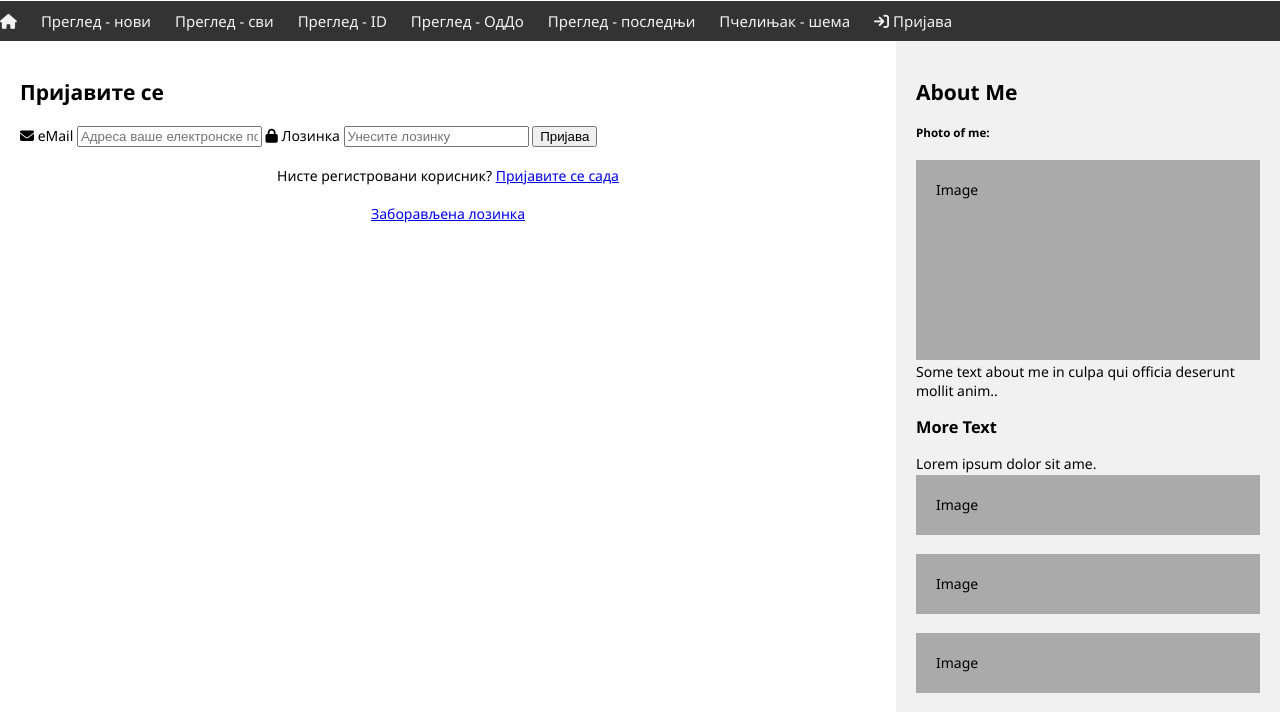
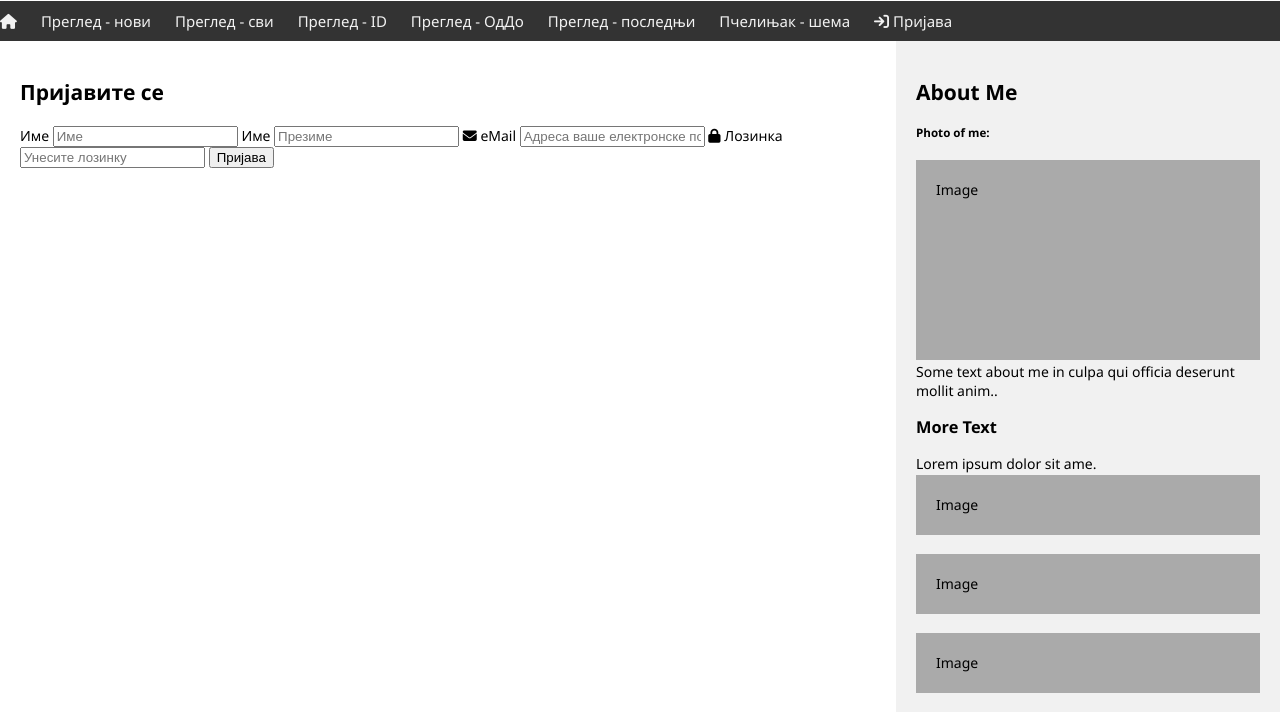
Before and after one commit to djordjevicdr/BeeInspect, a Flask app: template templates/register.html in a window 1280 px wide. Shown: the part 116-828 px from the top of the page. Run offline with Flask 3, Linux system fonts and the light colour scheme; the template is opened without the code that fills it, so the values that code supplies are empty.

Commit message:
register01

```diff
--- a/templates/register.html
+++ b/templates/register.html
@@ -2,6 +2,12 @@
 {% block content %}
   <h2 style="margin-bottom: 20px;">Пријавите се</h2>
   <form class="cont-log" action="#" method="post">
+    <label for="firstname">Име</label>
+    <input name="firstname" placeholder="Име" required>
+
+    <label for="lastname">Име</label>
+    <input name="lastname" placeholder="Презиме" required>
+
     <label for="email"><i class="fa-solid fa-envelope"></i>&nbsp;eMail</label>
     <input type="email" name="email" placeholder="Адреса ваше електронске поште" required>
 
@@ -9,16 +15,5 @@
     <input type="password" name="psw" placeholder="Унесите лозинку" required>
 
     <input type="submit" value="Пријава">
-    <br>
-    <br>
-
-    <label style="display: block; text-align: center;">
-      Нисте регистровани корисник?&nbsp;<a href="#">Пријавите се сада</a>
-    </label>
-    <br>
-
-    <label style="display: block; text-align: center;">
-      <a href="#">Заборављена лозинка</a>
-    </label>
   </form>
 {% endblock content %}
```
